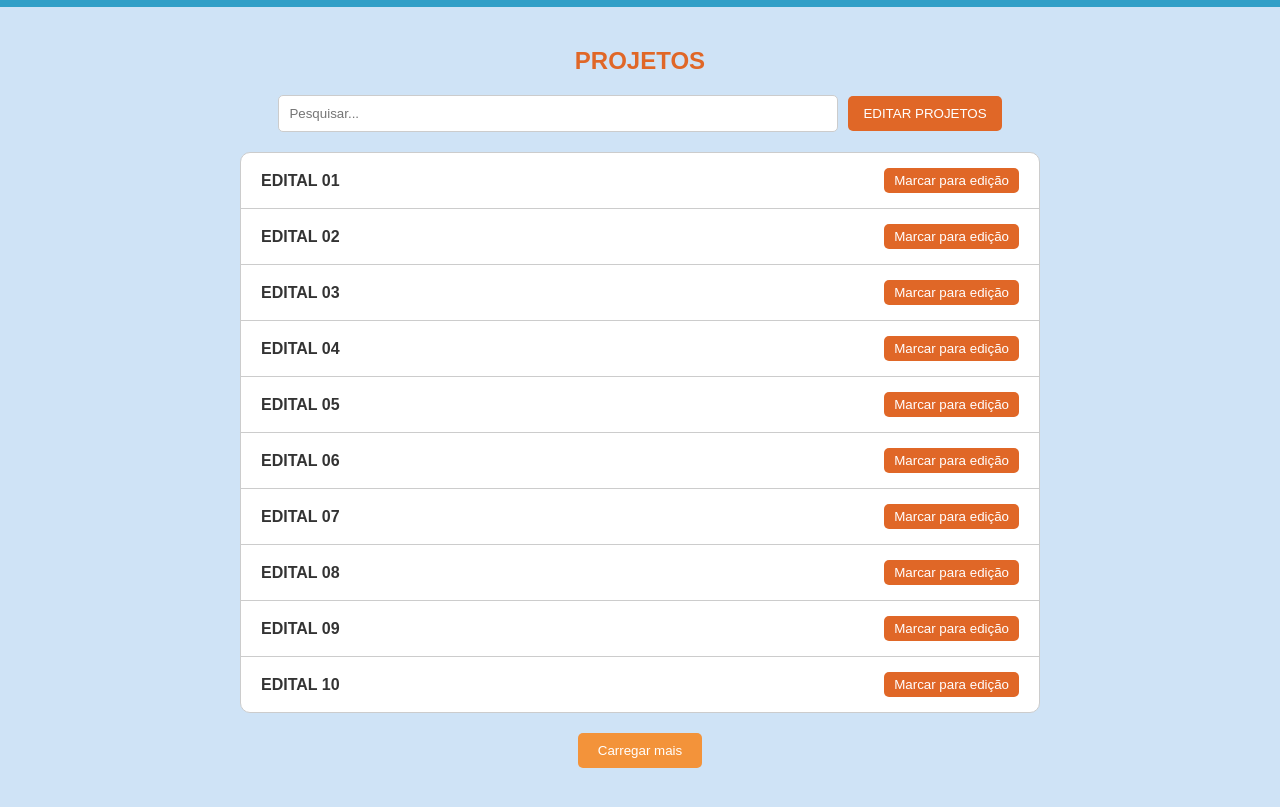
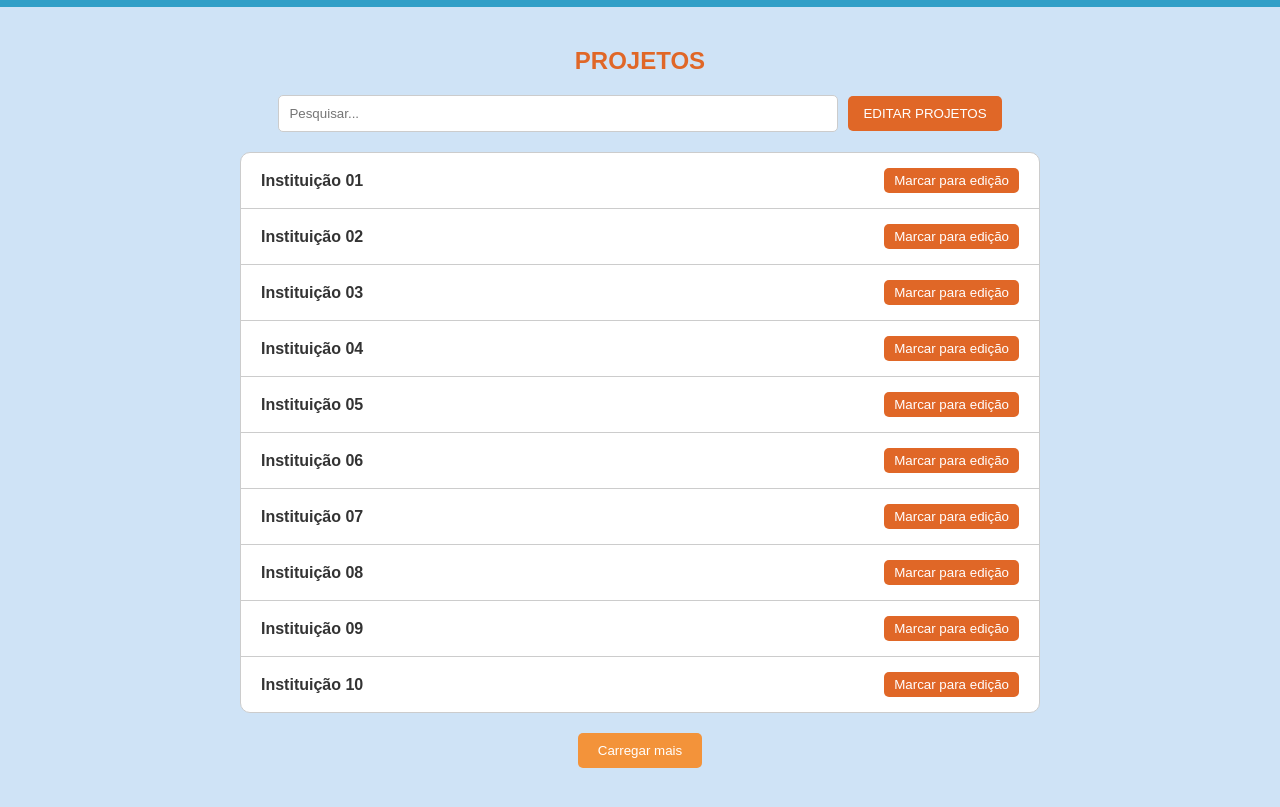
Before and after one commit to SrRuanittroz/projeto_fortes, a plain HTML site: page projetofortesfigmapage/editar.html in a window 1280 px wide. Shown: the part 53-860 px from the top of the page. Drawn offline with Linux system fonts and the light colour scheme.

Commit message:
Update editar.html

```diff
--- a/projetofortesfigmapage/editar.html
+++ b/projetofortesfigmapage/editar.html
@@ -29,43 +29,43 @@
         </div>
         <section class="project-list">
             <div class="project-item">
-                <span>EDITAL 01</span>
+                <span>Instituição 01</span>
                 <a href="inscricao.html"><button class="subscribe-btn">Marcar para edição</button></a>
             </div>
             <div class="project-item">
-                <span>EDITAL 02</span>
+                <span>Instituição 02</span>
                 <a href="inscricao.html"><button class="subscribe-btn">Marcar para edição</button></a>
             </div>
             <div class="project-item">
-                <span>EDITAL 03</span>
+                <span>Instituição 03</span>
                 <a href="inscricao.html"><button class="subscribe-btn">Marcar para edição</button></a>
             </div>
             <div class="project-item">
-                <span>EDITAL 04</span>
+                <span>Instituição 04</span>
                 <a href="inscricao.html"><button class="subscribe-btn">Marcar para edição</button></a>
             </div>
             <div class="project-item">
-                <span>EDITAL 05</span>
+                <span>Instituição 05</span>
                 <a href="inscricao.html"><button class="subscribe-btn">Marcar para edição</button></a>
             </div>
             <div class="project-item">
-                <span>EDITAL 06</span>
+                <span>Instituição 06</span>
                 <a href="inscricao.html"><button class="subscribe-btn">Marcar para edição</button></a>
             </div>
             <div class="project-item">
-                <span>EDITAL 07</span>
+                <span>Instituição 07</span>
                 <a href="inscricao.html"><button class="subscribe-btn">Marcar para edição</button></a>
             </div>
             <div class="project-item">
-                <span>EDITAL 08</span>
+                <span>Instituição 08</span>
                 <a href="inscricao.html"><button class="subscribe-btn">Marcar para edição</button></a>
             </div>
             <div class="project-item">
-                <span>EDITAL 09</span>
+                <span>Instituição 09</span>
                 <a href="inscricao.html"><button class="subscribe-btn">Marcar para edição</button></a>
             </div>
             <div class="project-item">
-                <span>EDITAL 10</span>
+                <span>Instituição 10</span>
                 <a href="inscricao.html"><button class="subscribe-btn">Marcar para edição</button></a>
             </div>
         </section>
```
